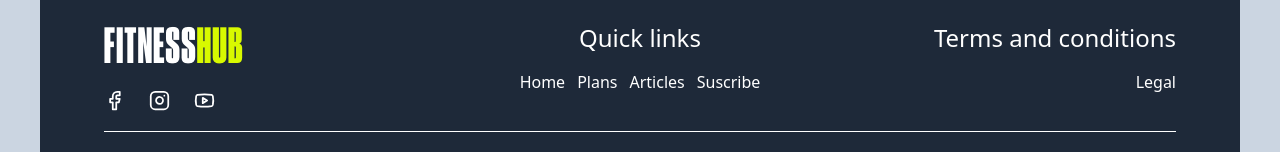
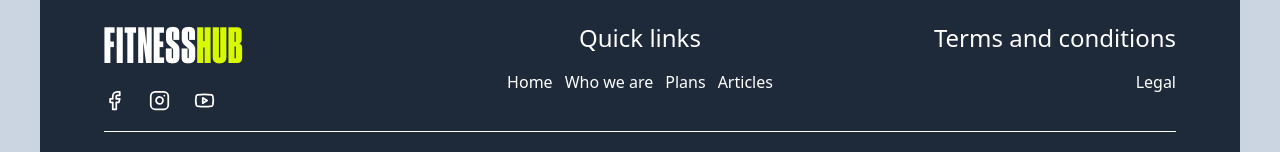
Before and after one commit to carlos-full-stack/fitness-hub, a React (Vite) app in the folder frontend/: page / in a window 1280 px wide. Shown: the part 4018-4170 px from the top of the page. Built offline with nearby package versions, Linux system fonts and the light colour scheme.

Commit message:
add NavLinksType prop to apply different links and styles on NavLinks

```diff
--- a/frontend/src/components/NavLinks.jsx
+++ b/frontend/src/components/NavLinks.jsx
@@ -1,31 +1,73 @@
-import React from 'react'
+import { useNavigate, Link } from 'react-router-dom';
+import SquareArrowOutIcon from './ui/SquareArrowOutIcon';
+import { useAuth } from '../context/AuthContext';
 
-const navigationLinks = [
-    { id: 1, text: 'Home', url: '#' },
-    { id: 2, text: 'Plans', url: '#' },
-    { id: 3, text: 'Articles', url: '#' },
-    { id: 3, text: 'Suscribe', url: '#' },
+
+const pageLinks = [
+    { id: 1, text: 'Home', url: '#home' },
+    { id: 2, text: 'Who we are', url: '#who' },
+    { id: 3, text: 'Plans', url: '#pricing' },
+    { id: 4, text: 'Articles', url: '#articles' },
 ]
 
-export default function NavLinks({ direction, textSize }) {
+const userLinks = [
+
+    { id: 1, text: 'Home', url: '/' },
+    { id: 2, text: 'Dashboard', url: '/dashboard' },
+    { id: 3, text: 'Logout', url: '/logout' },
+]
+
+export default function NavLinks({ type='page' }) {
+
+    const { logout } = useAuth();
+    const { navigate } = useNavigate();
+
+    const NavLinksType =
+    {
+        user: {
+            id: 1,
+            name: 'user',
+            links: userLinks,
+            style: 'flex-col h-full text-4xl gap-3'
+         },
+
+        page: {
+         id: 2,
+         name: 'page',
+         links: pageLinks,
+         style: 'justify-center text-base gap-3'
+         }
+
+    }
+
+    const navigationLinks = NavLinksType[type];
+
+        const handleLogout = () => {
+            logout();
+            navigate('/');
+}
 
 
-    const directionClasses = {
-        horizontal: 'flex-col lg:flex-row',
-        vertical: 'flex-col'
-    }
-
-    const sizeClasses = {
-        base: 'text-base',
-        xl: 'text-5xl'
-    }
 
     return (
-        <ul className={`flex ${directionClasses[direction]} gap-3 text-white justify-center`}>
+        <ul className={`flex ${navigationLinks['style']} text-white`}>
             {
-                navigationLinks.map((item, index) =>
-                    <li key={index}><a className={sizeClasses[textSize]} href={item.url}>{item.text}</a></li>
-                )
+                navigationLinks['links'].map((item, index) =>
+                    item.text === 'Logout'
+                       ? (
+                        <>
+
+                            <li onClick={handleLogout} className='flex items-center gap-3 absolute bottom-10' key={index}>
+                            <span className='cursor-pointer'>{item.text}</span><SquareArrowOutIcon />
+                            </li>
+                        </>
+                        )
+                       : (
+                            <li key={index}>
+                                <Link to={item.url}>{item.text}</Link>
+                            </li>
+                        )
+                    )
             }
         </ ul>
     )
```
